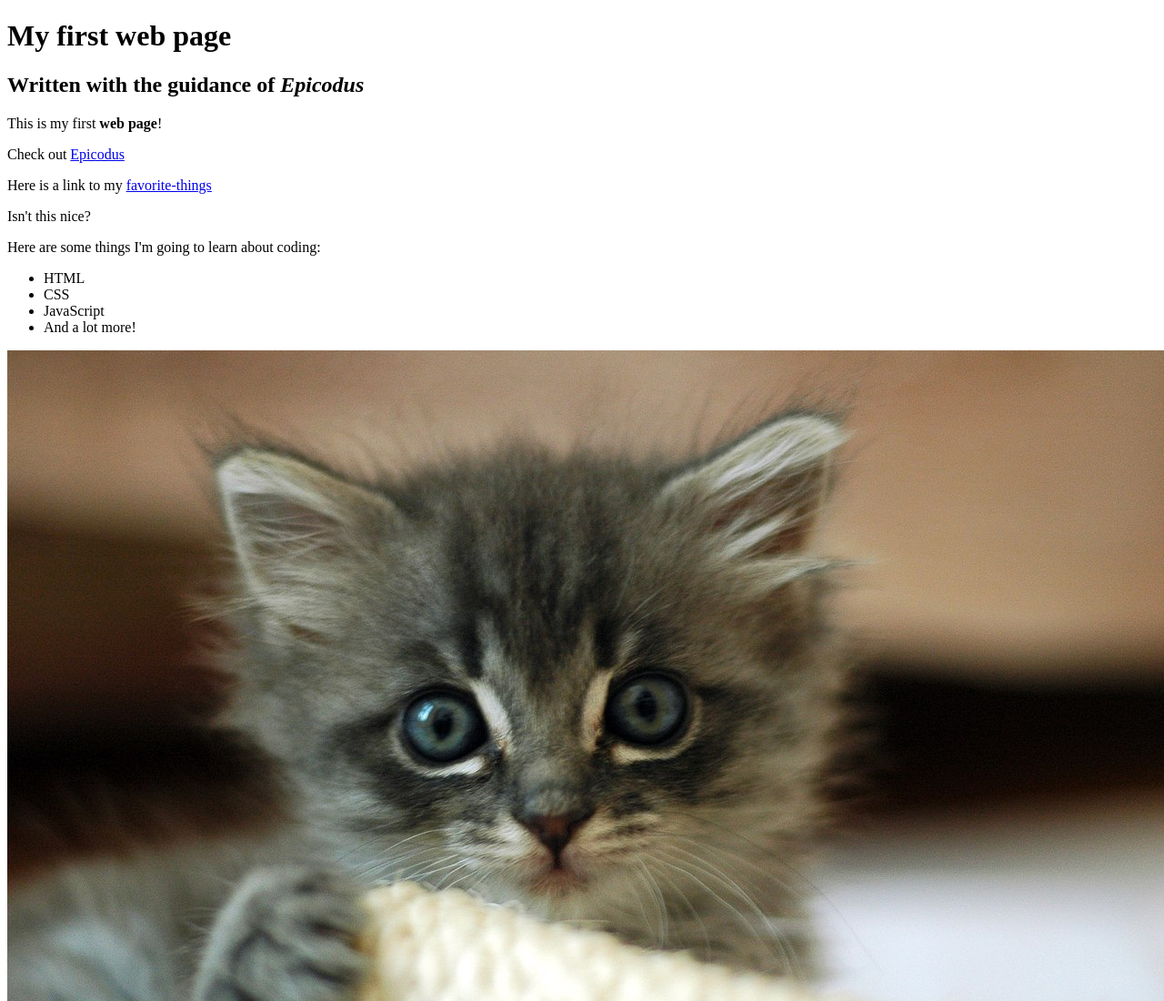
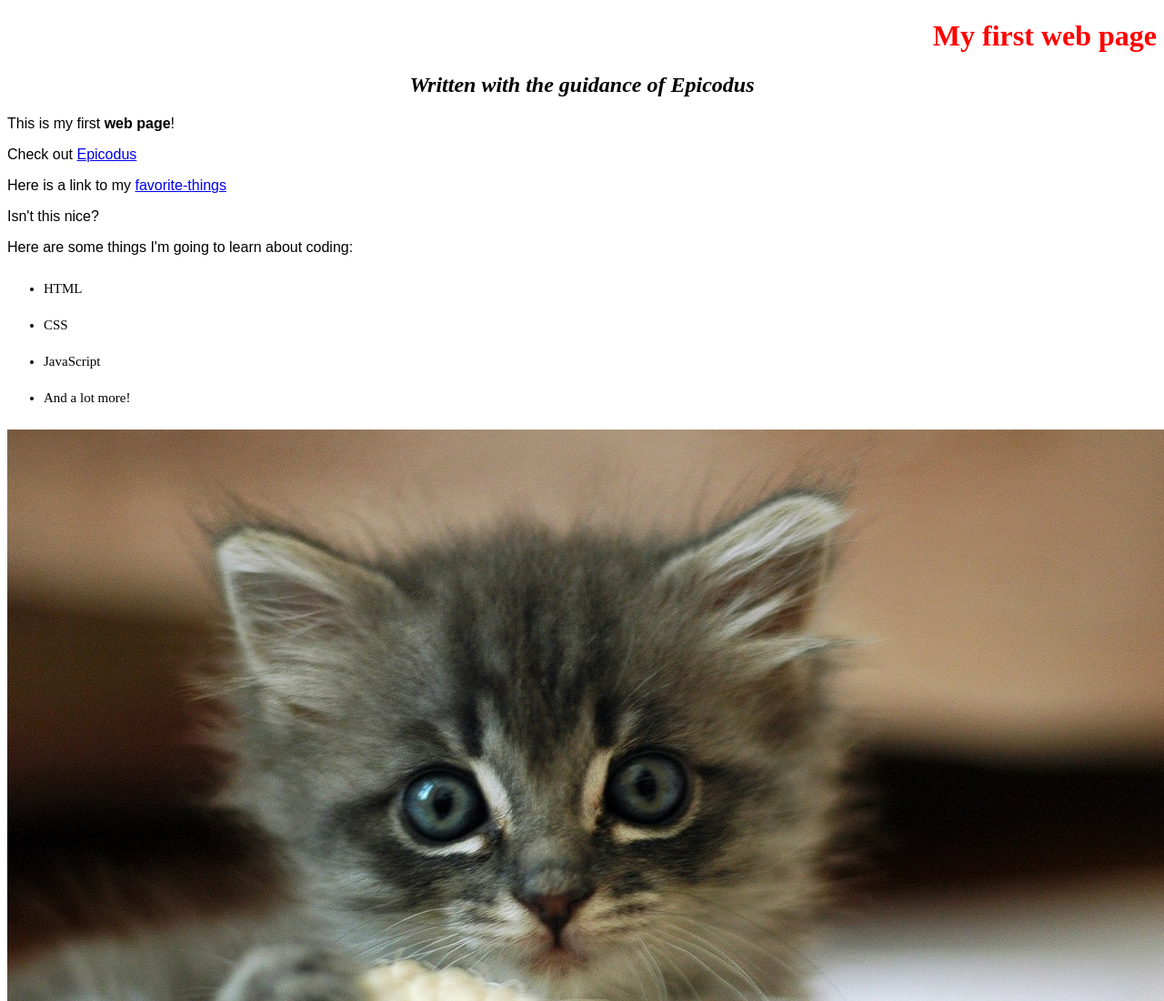
Before and after one commit to gbrough/my-first-webpage, a plain HTML site: page my-first-webpage.html in a window 1280 px wide. Shown: the top 1100 px of the page at 91% size. Drawn offline with Linux system fonts and the light colour scheme.

Commit message:
create favorite places html and css pages

```diff
--- /dev/null
+++ b/css/favorite-places.css
@@ -0,0 +1,19 @@
+h1 {
+  color:red;
+  text-align: right;
+}
+
+h2 {
+  font-style: italic;
+  text-align: center;
+}
+
+p {
+  font-family: Arial, Helvetica, sans-serif;
+
+}
+
+ul {
+  font-size: 15px;
+  line-height: 40px;
+}
--- /dev/null
+++ b/css/styles.css
@@ -0,0 +1,19 @@
+h1 {
+  color:red;
+  text-align: right;
+}
+
+h2 {
+  font-style: italic;
+  text-align: center;
+}
+
+p {
+  font-family: Arial, Helvetica, sans-serif;
+
+}
+
+ul {
+  font-size: 15px;
+  line-height: 40px;
+}
--- a/my-first-webpage.html
+++ b/my-first-webpage.html
@@ -1,6 +1,7 @@
 <!DOCTYPE html>
 <html lang="en-US">
 <head>
+  <link href="css/styles.css" rel="stylesheet" type="text/css">
   <title>Web page #1</title>
 </head>
 <body>
```
Also changed, not shown: favorite-places.html (added, +19 -0 lines), favorite-things.html (+1 -0 lines), 1 other file.
